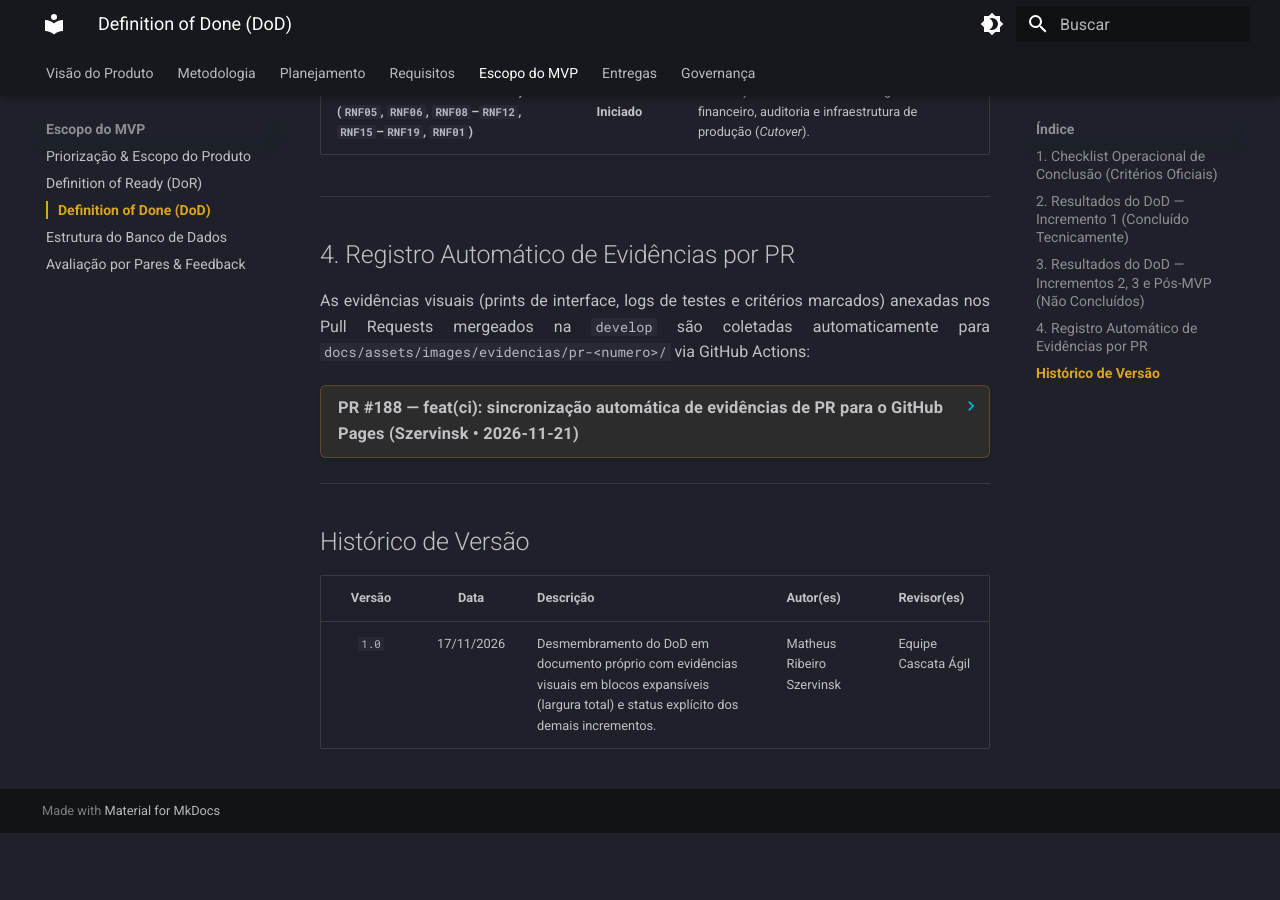
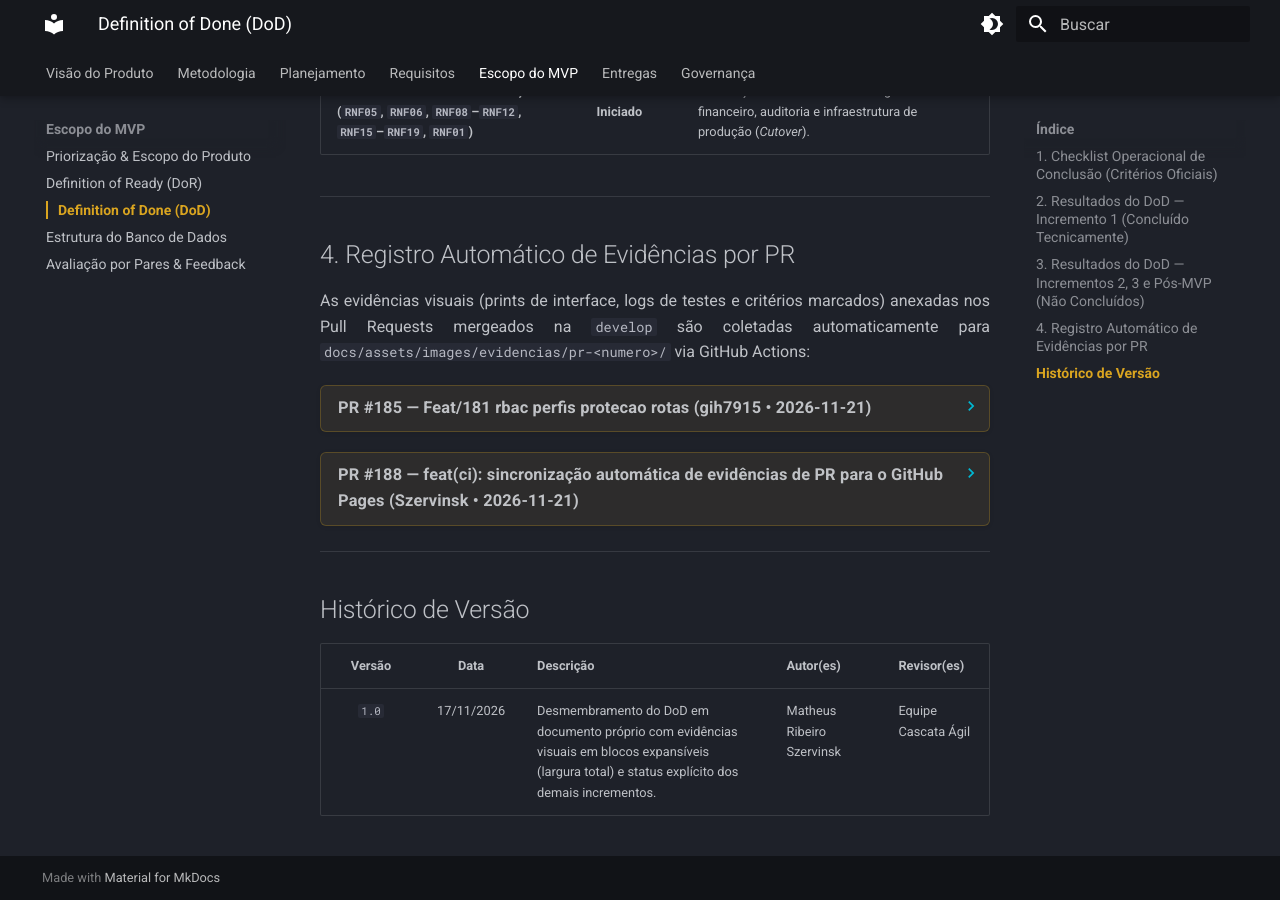
Before and after one commit to mdsreq-fga-unb/REQ-2026.2-T01-DUOC-Finance, an MkDocs documentation site: the page built from docs/mvp/dod.md, in a window 1280 px wide and 900 px high, scrolled down 2969 px. Built offline with MkDocs 1.6.1 and Material for MkDocs 9.7.7, drawn with Linux system fonts in a browser that asks for light colours; before the commit the page ends 3802 px from its top, so only the background shows below that.

Commit message:
docs(evidencias): sincroniza evidencias do PR #185 [skip ci]

```diff
--- a/docs/mvp/dod.md
+++ b/docs/mvp/dod.md
@@ -109,6 +109,45 @@ As evidências visuais (prints de interface, logs de testes e critérios marcado
 
 <!-- AUTO-EVIDENCIAS-PR:START -->
 
+<!-- PR-185:START -->
+??? info "PR #185 — Feat/181 rbac perfis protecao rotas (gih7915 • 2026-11-21)"
+
+    - **Pull Request:** [#185](https://github.com/mdsreq-fga-unb/REQ-2026.2-T01-DUOC-Finance/pull/185) • **Issues:** #181 • **Requisitos:** `CAR-07`, `RF25`, `RNF01`, `RNF07`
+    - **CI / Verificações:** 2/3 check(s) aprovado(s) • **Critérios marcados:** 5 aceito(s), 3 pendente(s)
+
+    <div class="req-evidence-media-grid">
+      <div class="req-evidence-media-card">
+        <img src="../../assets/images/evidencias/pr-185/01-gestao-de-acessos-dados-demonstrativos.png" alt="Gestão de Acessos — dados demonstrativos">
+        <span class="req-evidence-media-caption">Gestão de Acessos — dados demonstrativos (<code>pr-185/01-gestao-de-acessos-dados-demonstrativos.png</code>)</span>
+      </div>
+      <div class="req-evidence-media-card">
+        <img src="../../assets/images/evidencias/pr-185/02-historico-de-acesso-dados-demonstrativos.png" alt="Histórico de acesso — dados demonstrativos">
+        <span class="req-evidence-media-caption">Histórico de acesso — dados demonstrativos (<code>pr-185/02-historico-de-acesso-dados-demonstrativos.png</code>)</span>
+      </div>
+      <div class="req-evidence-media-card">
+        <img src="../../assets/images/evidencias/pr-185/03-menu-por-perfil-admin-financeiro.png" alt="Menu por perfil — ADMIN_FINANCEIRO">
+        <span class="req-evidence-media-caption">Menu por perfil — ADMIN_FINANCEIRO (<code>pr-185/03-menu-por-perfil-admin-financeiro.png</code>)</span>
+      </div>
+      <div class="req-evidence-media-card">
+        <img src="../../assets/images/evidencias/pr-185/04-menu-por-perfil-gestor-obras.png" alt="Menu por perfil — GESTOR_OBRAS">
+        <span class="req-evidence-media-caption">Menu por perfil — GESTOR_OBRAS (<code>pr-185/04-menu-por-perfil-gestor-obras.png</code>)</span>
+      </div>
+      <div class="req-evidence-media-card">
+        <img src="../../assets/images/evidencias/pr-185/05-menu-por-perfil-tecnico-campo.png" alt="Menu por perfil — TECNICO_CAMPO">
+        <span class="req-evidence-media-caption">Menu por perfil — TECNICO_CAMPO (<code>pr-185/05-menu-por-perfil-tecnico-campo.png</code>)</span>
+      </div>
+      <div class="req-evidence-media-card">
+        <img src="../../assets/images/evidencias/pr-185/06-403-perfil-sem-permissao-para-gestao-de-acessos.png" alt="403 — perfil sem permissão para Gestão de Acessos">
+        <span class="req-evidence-media-caption">403 — perfil sem permissão para Gestão de Acessos (<code>pr-185/06-403-perfil-sem-permissao-para-gestao-de-acessos.png</code>)</span>
+      </div>
+      <div class="req-evidence-media-card">
+        <img src="../../assets/images/evidencias/pr-185/07-image.png" alt="image">
+        <span class="req-evidence-media-caption">image (<code>pr-185/07-image.png</code>)</span>
+      </div>
+    </div>
+
+<!-- PR-185:END -->
+
 <!-- PR-188:START -->
 ??? info "PR #188 — feat(ci): sincronização automática de evidências de PR para o GitHub Pages (Szervinsk • 2026-11-21)"
 
```
Also changed, not shown: docs/assets/images/evidencias/pr-185/01-gestao-de-acessos-dados-demonstrativos.png (added), docs/assets/images/evidencias/pr-185/02-historico-de-acesso-dados-demonstrativos.png (added), docs/assets/images/evidencias/pr-185/03-menu-por-perfil-admin-financeiro.png (added), docs/assets/images/evidencias/pr-185/04-menu-por-perfil-gestor-obras.png (added), docs/assets/images/evidencias/pr-185/05-menu-por-perfil-tecnico-campo.png (added), docs/assets/images/evidencias/pr-185/06-403-perfil-sem-permissao-para-gestao-de-acessos.png (added), docs/assets/images/evidencias/pr-185/07-image.png (added).
